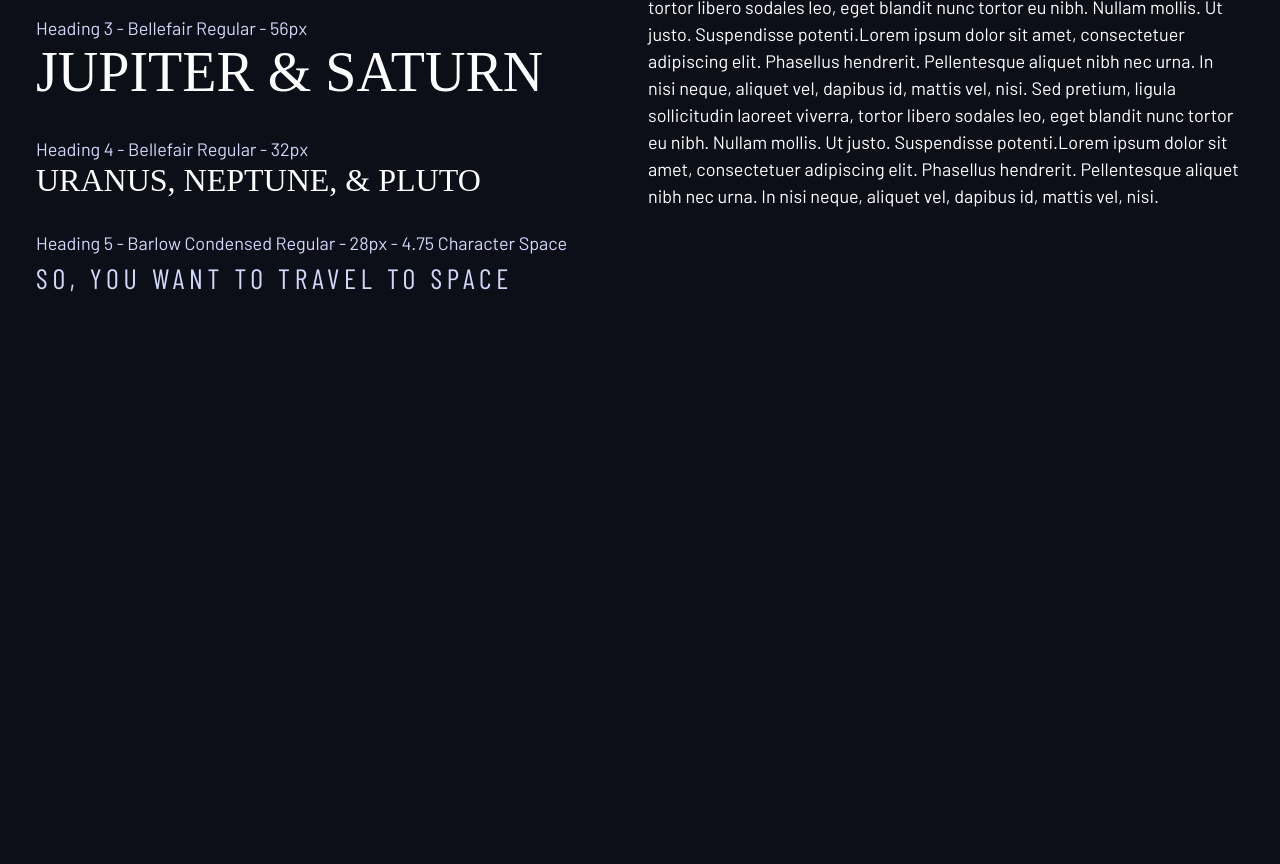
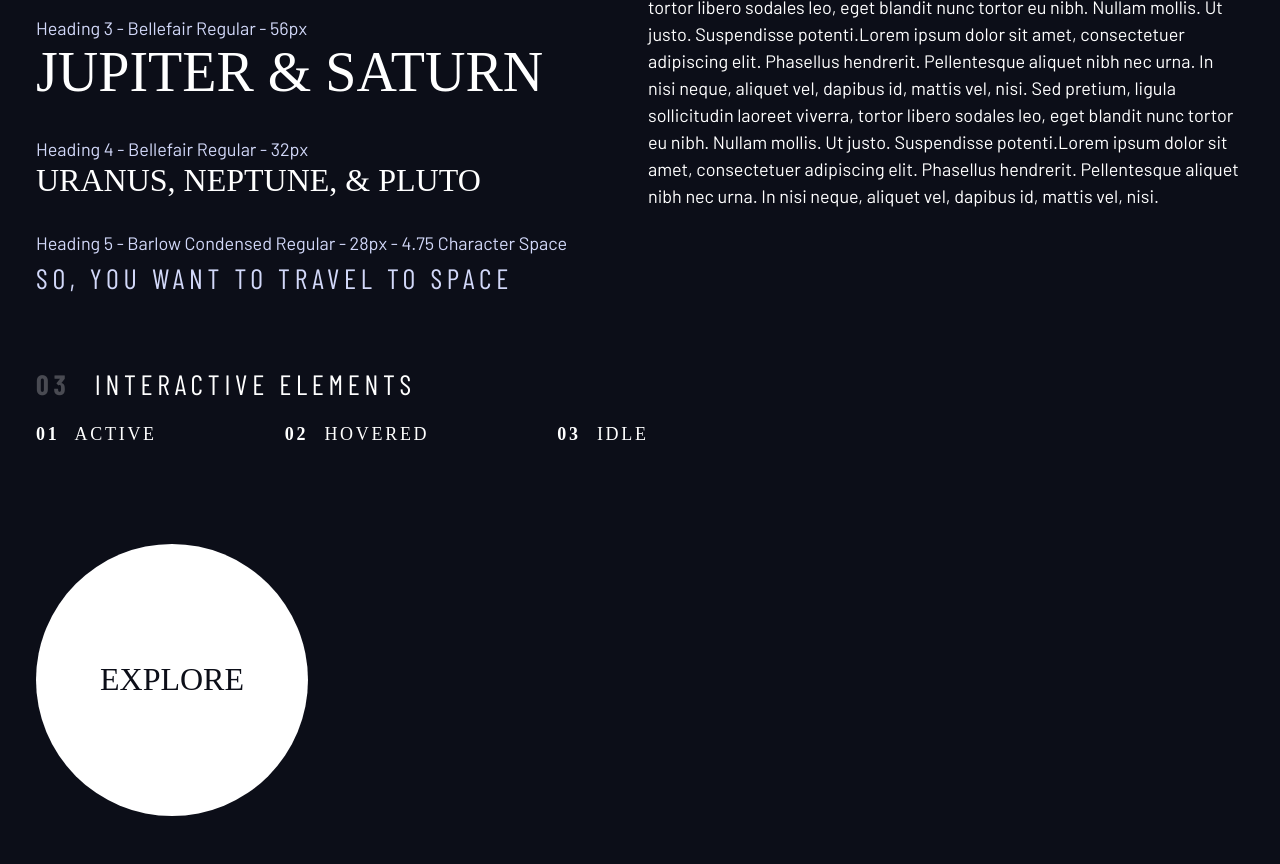
Before and after one commit to ItamarLu/Space-tourism-website, a plain HTML site: page The design system/index.html in a window 1280 px wide. Shown: the part 890-1754 px from the top of the page. Before the commit the page ends 1253 px from the top, so only its background shows below. Drawn offline with nearby package versions, Linux system fonts and the light colour scheme; a web font is replaced by a local one.

Commit message:
some work done

```diff
--- a/The design system/index.css
+++ b/The design system/index.css
@@ -180,3 +180,57 @@ select {
   color: hsl(var(--clr-white)/.25);
   font-weight: 700;
 }
+
+/* ----------------- */
+/* Components        */
+/* ----------------- */
+
+.large-button {
+  position: relative;
+  display: grid;
+  z-index: 1;
+  place-items: center;
+  padding: 0 2em;
+  /* Turns in to a perfect square */
+  aspect-ratio: 1;
+  border-radius: 50%;
+  text-decoration: none;
+}
+
+.large-button::after {
+  content: "";
+  position: absolute;
+  z-index: -1;
+  width: 100%;
+  height: 100%;
+  background: hsl(var(--clr-white) / .15);
+  border-radius: 50%;
+  opacity: 0;
+  transition: opacity 500ms linear, transform 750ms ease-in-out;
+}
+
+.large-button:hover::after,
+.large-button:focus::after {
+  transform: scale(1.5);
+  opacity: 1;
+}
+
+.primary-navigation {
+  --gap: 8rem;
+  list-style: none;
+  padding: 0;
+  margin: 0;
+}
+
+.primary-navigation a {
+  text-decoration: none;
+}
+
+.primary-navigation a > span {
+  font-weight: 700;
+  margin-right: .5em;
+}
+
+.underline-indicators {
+  /* Quando voltar tentar deixar essa parte igual a imagem */
+}
--- a/The design system/index.html
+++ b/The design system/index.html
@@ -80,6 +80,39 @@
           </div>
       </div>
     </section>
+
+    <section class="flow" id="interactive-elements">
+      <h2 class="numbered-title"><span>03</span> Interactive elements</h2>
+
+      <!-- navigation -->
+      <div>
+        <nav>
+          <ul class="primary-navigation underline-indicators flex ff-serif uppercase fs-400 letter-spacing-2">
+            <li><a class="text-white" href="#"><span>01</span> Active</a>
+            <li><a class="text-white" href="#"><span>02</span> Hovered</a>
+            <li><a class="text-white" href="#"><span>03</span> Idle</a>
+          </ul>
+        </nav>
+      </div>
+
+      <div class="flex">
+          <div style="margin-top: 5rem;">
+              <!-- explore button -->
+              <a href="#" class="large-button uppercase text-dark fs-600 bg-white ff-serif">Explore</a>
+          </div>
+
+          <div style="margin-bottom: 50vh;">
+              <!-- Tabs -->
+
+
+              <!-- Dots -->
+
+
+              <!-- Numbers -->
+          </div>
+      </div>
+
+    </section>
   </div>
   <script src="index.js"></script>
 </body>
```
